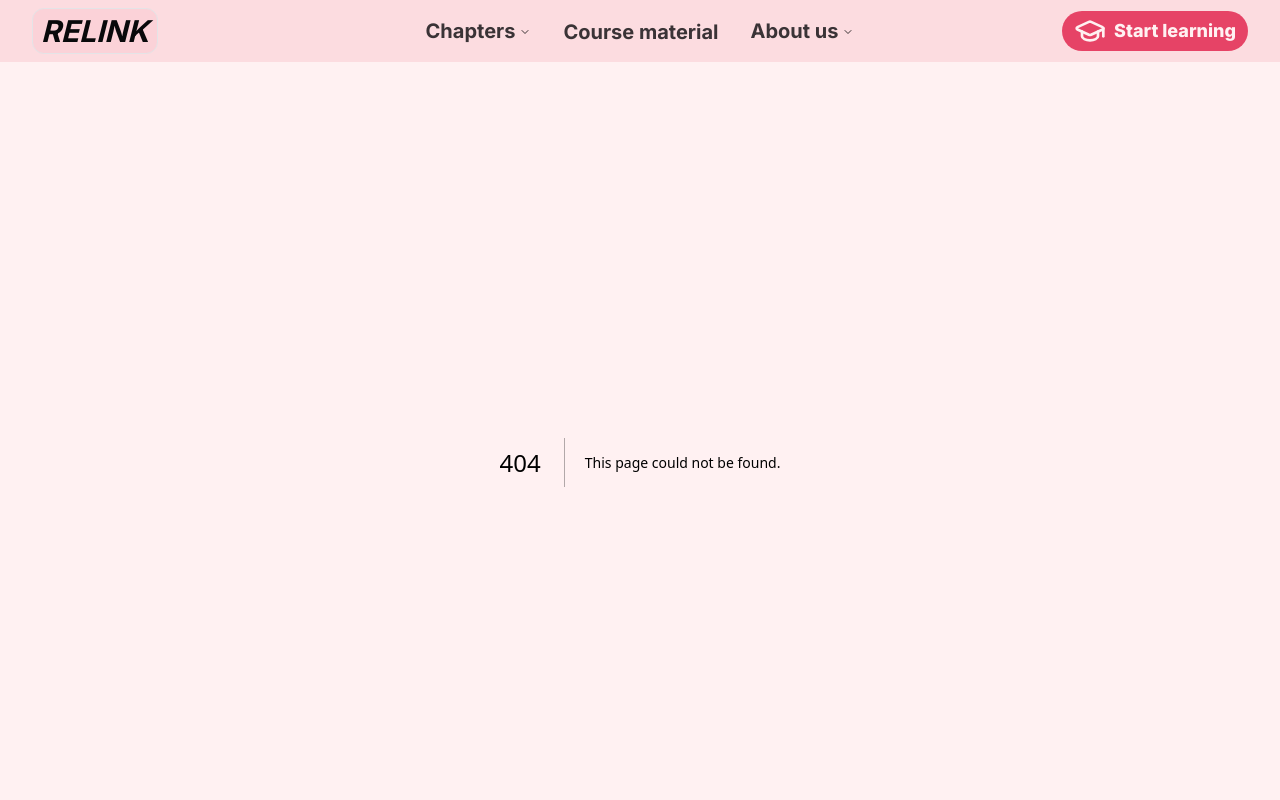
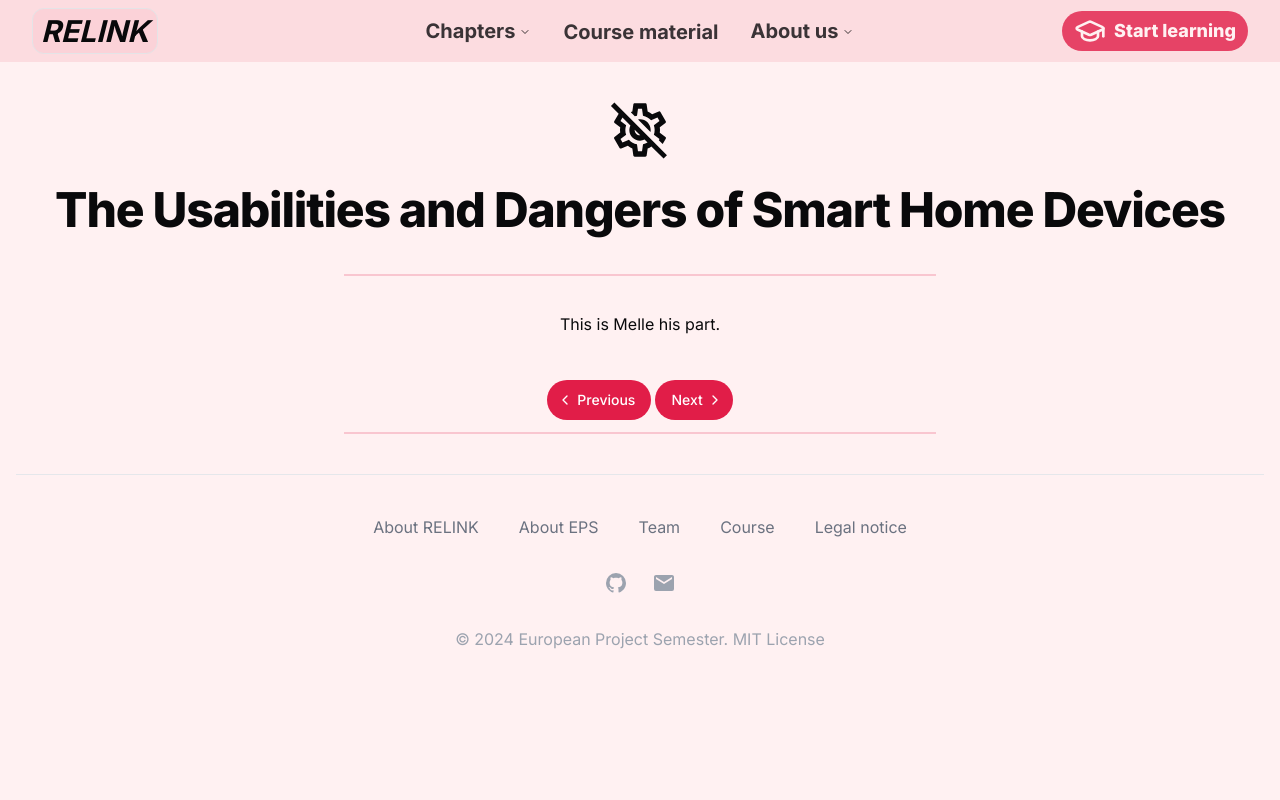
Before and after one commit to evebrnd/eps, a Next.js app: page /eps/chapters/six in a window 1280 px wide. Before the commit this address had no page. Shown: the top 800 px of the page. Built offline with nearby package versions, Linux system fonts and the light colour scheme.

Commit message:
fix: added folder and file for chapter 6

```diff
--- /dev/null
+++ b/src/app/chapters/six/page.tsx
@@ -0,0 +1,31 @@
+"use client"
+
+import Icon from '@mdi/react';
+import { mdiCogOffOutline } from '@mdi/js';
+import PreviousAndNextButton from "@/components/PreviousAndNextButton"
+import { components_chapters } from '@/utils/constants';
+
+export default function Page() {
+    return (
+        <div className="flex flex-col justify-center py-2 mx-4 md:mx-12">
+            <Icon path={mdiCogOffOutline} size="4em" className="mx-auto mt-7" />
+            <h1 className="flex justify-center text-center mt-6 text-4xl font-extrabold tracking-tight lg:text-5xl">
+                The Usabilities and Dangers of Smart Home Devices
+            </h1>
+
+            <div className="flex flex-col text-justify  mx-auto w-5/6 md:w-3/6 py-3 border-y-2 border-primary/20 mt-10">
+                <p className="text-pretty mx-auto py-6">
+                    This is Melle his part.
+                </p>
+
+
+                <PreviousAndNextButton
+                    previousUrl={components_chapters[3].href}
+                    nextUrl="/about"
+                />
+
+            </div>
+
+        </div>
+    )
+}
```
